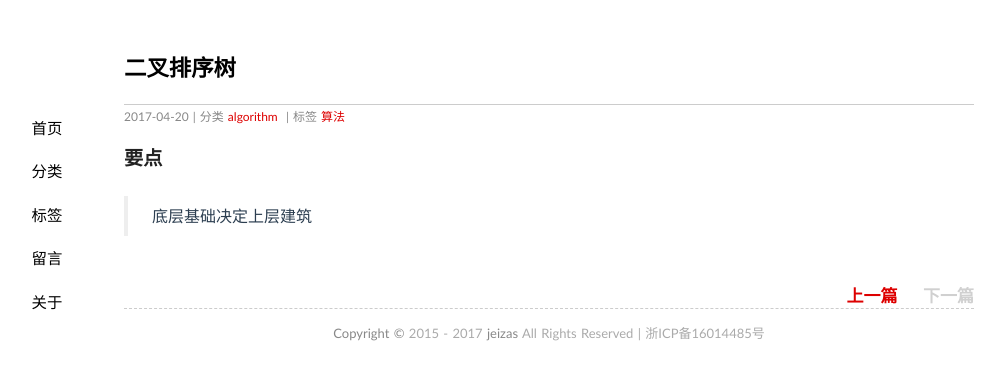
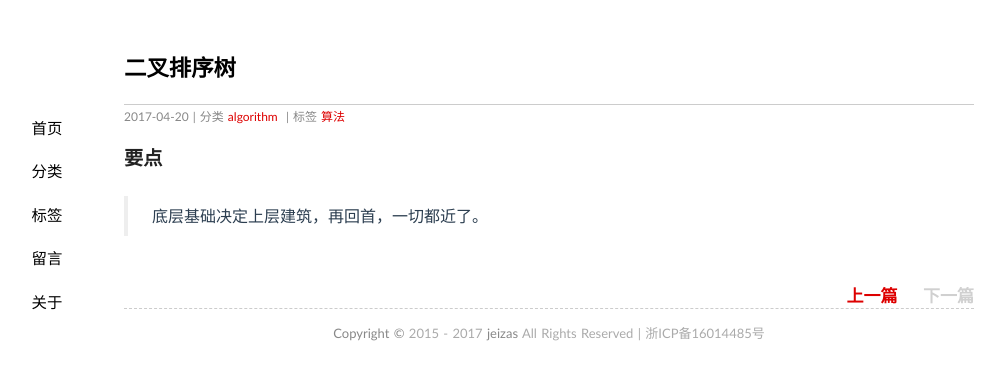
Before and after one commit to jeizas/jeizas.github.io, a Jekyll site: the page built from _posts/2017-04-20-binary_sort_tree.md, in a window 1280 px wide. Shown: the top 380 px of the page, without its empty margins (91-1096 px from the left). Built offline with Jekyll 4.4.1, drawn with Linux system fonts in a browser that asks for light colours; comment, search, counter and statistics services are not loaded.

Commit message:
modified:   _posts/2017-04-20-binary_sort_tree.md

```diff
--- a/_posts/2017-04-20-binary_sort_tree.md
+++ b/_posts/2017-04-20-binary_sort_tree.md
@@ -7,5 +7,5 @@ tags: 算法
 ---
 
 ### 要点
-> 底层基础决定上层建筑
+> 底层基础决定上层建筑，再回首，一切都近了。
 &emsp;&emsp;
```
